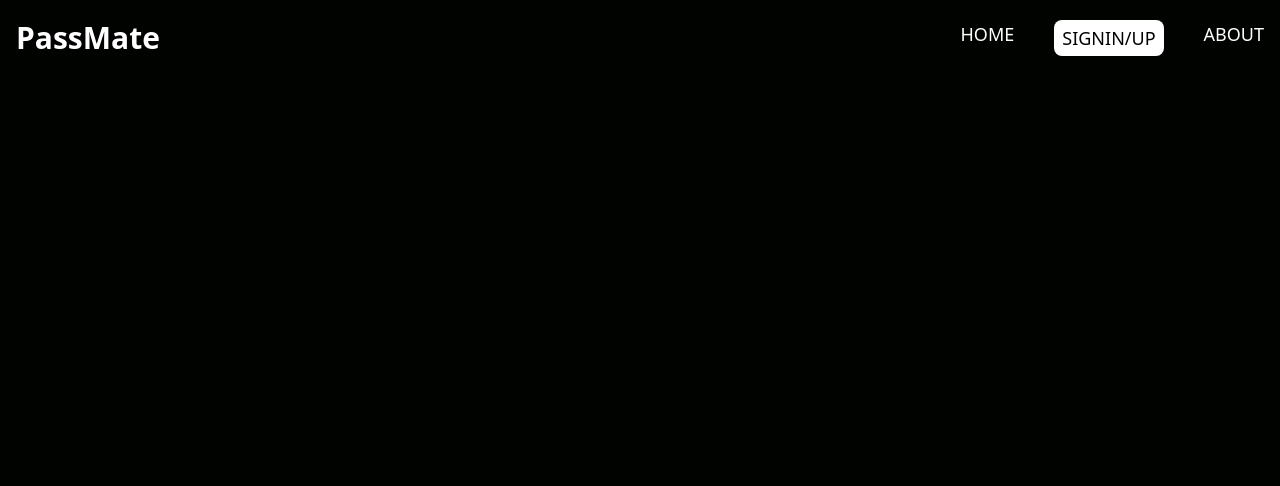
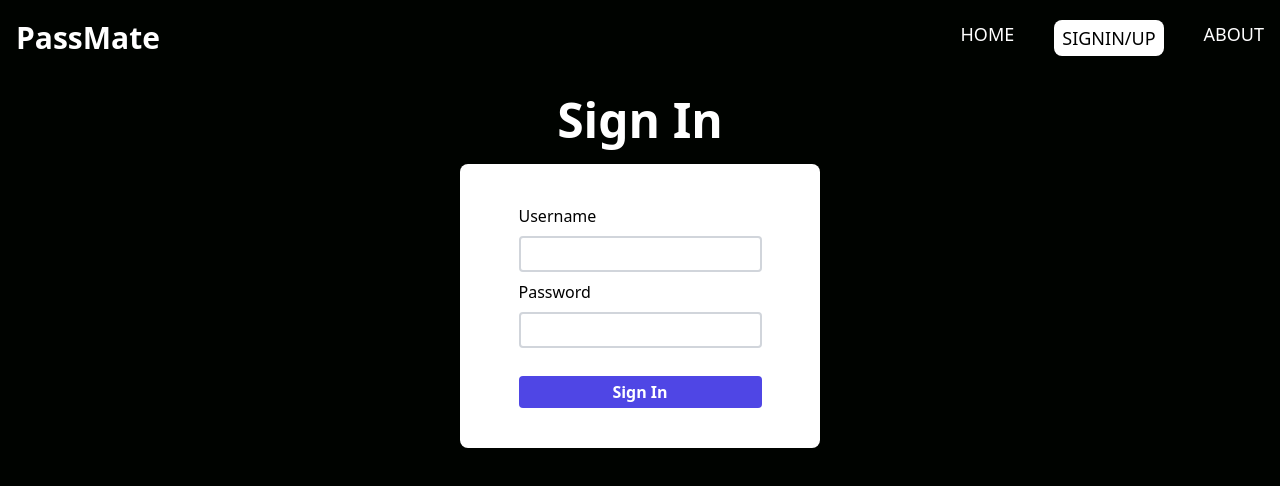
Before and after one commit to vamsikrishnarh7/passmate, a React (Create React App) app: page /auth/signin in a window 1280 px wide. Shown: the top 486 px of the page. Built offline with nearby package versions, Linux system fonts and the light colour scheme.

Commit message:
firebase config

```diff
--- a/package.json
+++ b/package.json
@@ -6,6 +6,7 @@
     "@testing-library/jest-dom": "^5.16.5",
     "@testing-library/react": "^13.4.0",
     "@testing-library/user-event": "^13.5.0",
+    "firebase": "^9.20.0",
     "react": "^18.2.0",
     "react-dom": "^18.2.0",
     "react-icons": "^4.8.0",
--- a/src/App.js
+++ b/src/App.js
@@ -2,6 +2,7 @@ import { Routes, Route } from "react-router-dom";
 import Hero from "./components/Hero";
 import NavBar from "./components/NavBar";
 import SignUp from "./components/SignUp";
+import SignIn from "./components/SignIn";
 
 function App() {
   return (
@@ -9,7 +10,8 @@ function App() {
       <NavBar />
       <Routes>
         <Route exact path="/" element={<Hero />} />
-        <Route path="/signup" element={<SignUp />} />
+        <Route exact path="/signup" element={<SignUp />} />
+        <Route exact path="/auth/signin" element={<SignIn />} />
       </Routes>
     </>
   );
--- a/src/components/Hero.js
+++ b/src/components/Hero.js
@@ -5,7 +5,8 @@ const Hero = () => {
   return (
     <div className='w-[90%] mx-auto text-white flex flex-col items-center' >
       <h1 className='text-[55px] sm:text-[80px]'>Never use <br/><span className='bg-white text-black'>Forget Password</span> <br/>anymore</h1>
-      <button className='rounded-lg border-2 border-gray-600 mt-2 px-3 py-1 drop-shadow-[3px_3px_35px_white]'>SignIn</button>
+      <Link to='/auth/signin'><button className='rounded-lg border-2 border-gray-600 mt-2 px-3 py-1 drop-shadow-[3px_3px_35px_white]'>SignIn</button>
+      </Link>
       <p className='my-10'>Don't have account? Let's fix that <Link to="/signup"><button className='sm:ml-5 rounded-lg border-b-2 border-b-gray-600 px-3'>SignUp</button></Link></p>
 
       <div className='flex gap-5 items-center mb-6'>
--- /dev/null
+++ b/src/components/SignIn.js
@@ -0,0 +1,45 @@
+import React, { useState } from 'react'
+
+const initialState = {
+    username : "",
+    password : ""
+  }
+
+const SignIn = () => {
+
+    const [data,setData] = useState(initialState);
+    const [passwordErr, setPasswordErr] = useState(false);
+    const validate = (e) => {
+        e.preventDefault()
+        console.log(data.password)
+        console.log(data.reEnterPassword)
+        if(data.password != data.reEnterPassword){
+          setPasswordErr(true);
+        }
+        else setPasswordErr(false);
+      }
+      const handleChange = (e) => {
+        setData({...data, [e.target.name]:e.target.value} )
+    }
+  return (
+    <div className='w-[90%] sm:w-[50%] text-white p-5 mx-auto flex flex-col items-center'>
+      <p className='text-4xl sm:text-5xl font-bold mb-5'>Sign In</p>
+      <form className='flex flex-col gap-2  sm:w-[60%] p-10 bg-[rgba(255,255,255)] text-black rounded-lg items-center'>
+      {passwordErr && <span className='text-red-600 ring-1 ring-red-400 px-2 py-1 rounded'>username or password incorrect</span>}
+      <div className='flex flex-col gap-2'>
+          <label>Username</label>
+          <input type='mail' className='border-2 border-gray-300 rounded p-1 focus:outline-none focus:border-indigo-500 focus:ring-2' required onChange={handleChange}/>
+        </div>
+        <div className='flex flex-col gap-2'>
+          <label>Password</label>
+          <input name='password' type='password' className='border-2 border-gray-300 rounded p-1 focus:outline-none focus:border-indigo-500 focus:ring-2' required onChange={handleChange}/>
+          <button type='submit' className='mt-5 font-bold text-white bg-indigo-600 p-1 rounded hover:bg-indigo-700' onClick={validate}>Sign In</button>
+        </div>
+
+
+      </form>
+    </div>
+  )
+}
+
+export default SignIn
--- a/src/components/SignUp.js
+++ b/src/components/SignUp.js
@@ -35,15 +35,15 @@ const SignUp = () => {
       {passwordErr && <span className='text-red-600 ring-1 ring-red-400 px-2 py-1 rounded'>Password missmatch</span>}
       <div className='flex flex-col gap-2'>
           <label>Username</label>
-          <input type='text' className='border-2 border-gray-300 rounded p-1 focus:outline-none focus:border-indigo-500 focus:ring-2' required onChange={handleChange}/>
+          <input type='mail' className='border-2 border-gray-300 rounded p-1 focus:outline-none focus:border-indigo-500 focus:ring-2' required onChange={handleChange}/>
         </div>
         <div className='flex flex-col gap-2'>
           <label>Password</label>
-          <input name='password' type='text' className='border-2 border-gray-300 rounded p-1 focus:outline-none focus:border-indigo-500 focus:ring-2' required onChange={handleChange}/>
+          <input name='password' type='password' className='border-2 border-gray-300 rounded p-1 focus:outline-none focus:border-indigo-500 focus:ring-2' required onChange={handleChange}/>
         </div>
         <div className='flex flex-col gap-2'>
           <label>Re-enter Password</label>
-          <input name='reEnterPassword' type='text' className='border-2 border-gray-300 rounded p-1 focus:outline-none focus:border-indigo-500 focus:ring-2' required onChange={handleChange}/>
+          <input name='reEnterPassword' type='password' className='border-2 border-gray-300 rounded p-1 focus:outline-none focus:border-indigo-500 focus:ring-2' required onChange={handleChange}/>
           <button type='submit' className='mt-5 font-bold text-white bg-indigo-600 p-1 rounded hover:bg-indigo-700' onClick={validate}>Sign Up</button>
           </div>
 
--- /dev/null
+++ b/src/firebase-config.js
@@ -0,0 +1,20 @@
+
+import { initializeApp } from "firebase/app";
+import {getFirestore} from "firebase/firestore"
+import {getStorage} from "firebase/storage";
+import {getAuth} from "firebase/auth";
+
+const firebaseConfig = {
+  apiKey: process.env.REACT_APP_FIREBASE_API_KEY,
+  authDomain: process.env.REACT_APP_FIREBASE_AUTH_DOMAIN,
+  projectId: process.env.REACT_APP_FIREBASE_PROJECT_ID,
+  storageBucket: process.env.REACT_APP_FIREBASE_STORAGE_BUCKET,
+  messagingSenderId: process.env.REACT_APP_FIREBASE_MESSAGING_SENDER_ID,
+  appId: process.env.REACT_APP_FIREBASE_APP_ID
+};
+
+// Initialize Firebase
+const app = initializeApp(firebaseConfig);
+export const auth = getAuth();
+export const db = getFirestore(app);
+export const storage = getStorage(app);
```
Also changed, not shown: 2 other files (tests, documents, lock files or other folders).
